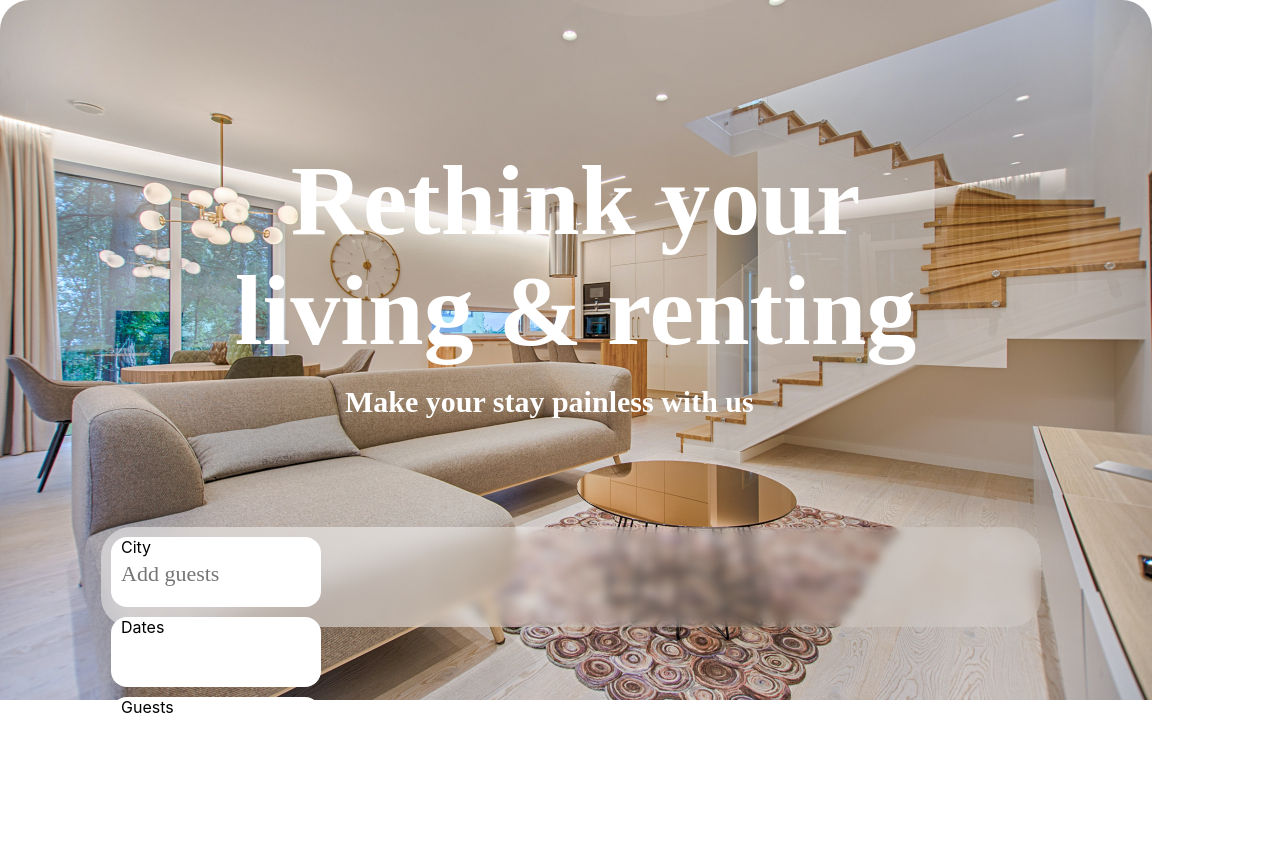
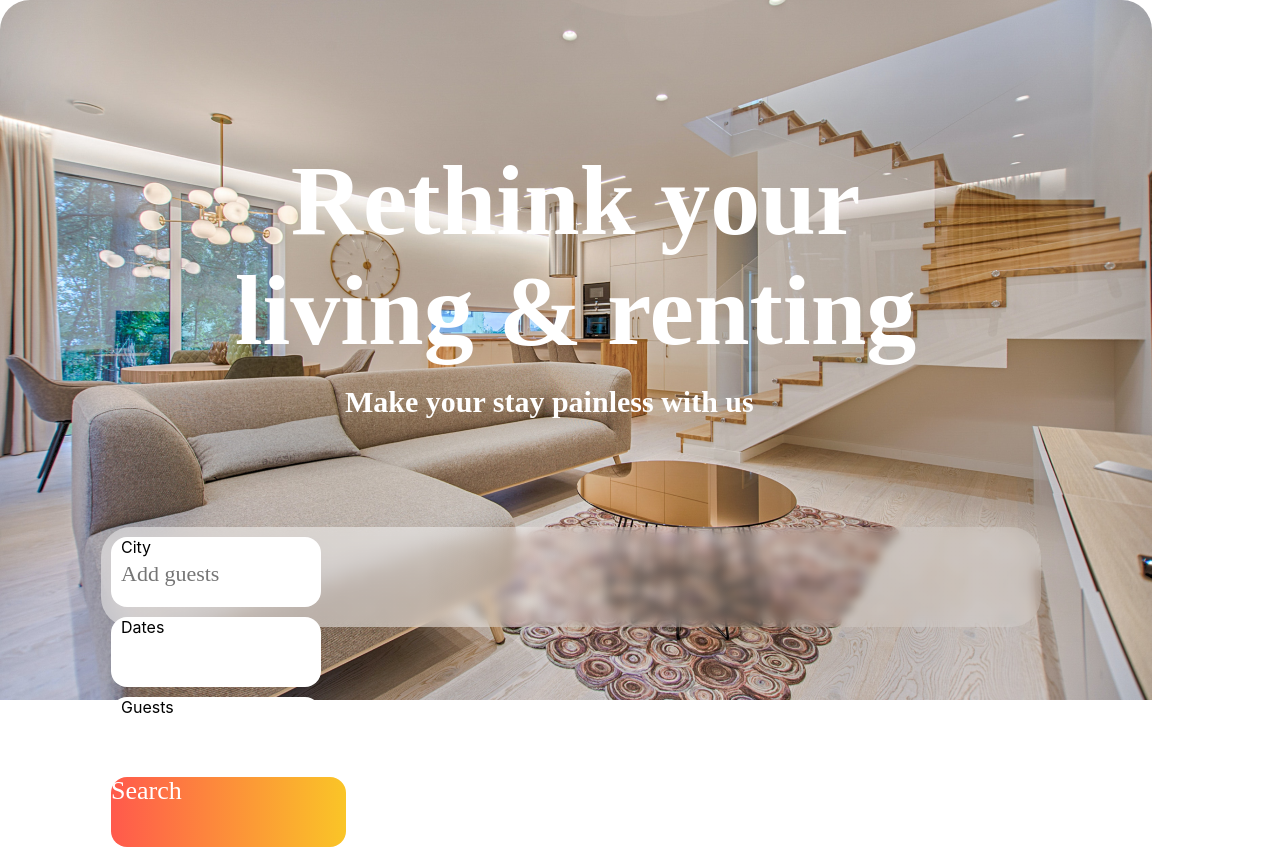
Before and after one commit to viswanath19/code-20230311, a React (Create React App) app: page / in a window 1280 px wide. Before the commit the page ends 800 px from the top, so only its background shows below. Built offline with nearby package versions, Linux system fonts and the light colour scheme.

Commit message:
button comp changes

```diff
--- /dev/null
+++ b/src/components/common-components/ButtonComponent/ButtonComponent.jsx
@@ -0,0 +1,12 @@
+import React from 'react';
+import './buttonComp.css';
+
+function ButtonComponent() {
+  return (
+    <div className='buttonComp'>
+      <span className='buttonText'>Search</span>
+    </div>
+  )
+}
+
+export default ButtonComponent
--- /dev/null
+++ b/src/components/common-components/ButtonComponent/buttonComp.css
@@ -0,0 +1,31 @@
+.buttonComp {
+    width: 235px;
+    height: 70px;
+    left: 791px;
+    top: 542px;
+
+    background: linear-gradient(90deg, #FF594C 0%, #FAC527 100%);
+    border-radius: 16px;
+
+    margin: 10px;
+}
+
+.buttonText {
+    left: 23;
+    right: 0;
+    top: 0;
+    bottom: 0;
+
+    font-family: 'Ubuntu';
+    font-style: normal;
+    font-weight: 500;
+    font-size: 26px;
+    line-height: 110%;
+    /* or 29px */
+
+    display: flex;
+    align-items: center;
+    text-align: center;
+
+    color: #FFFFFF;
+}
--- a/src/components/main-component/MainComponent.jsx
+++ b/src/components/main-component/MainComponent.jsx
@@ -2,6 +2,7 @@ import React from 'react'
 import './main.css';
 import mainBackground from '../../assets/main-background.png';
 import TextInputFilter from '../common-components/TextInputFilter/TextInputFilter';
+import ButtonComponent from '../common-components/ButtonComponent/ButtonComponent';
 
 function MainComponent() {
   return (
@@ -16,6 +17,7 @@ function MainComponent() {
             <TextInputFilter label="City" placeholder="Select your city"/>
             <TextInputFilter label="Dates" placeholder="Select your dates"/>
             <TextInputFilter label="Guests" placeholder="Add guests"/>
+            <ButtonComponent />
         </div>
     </div>
   )
```
